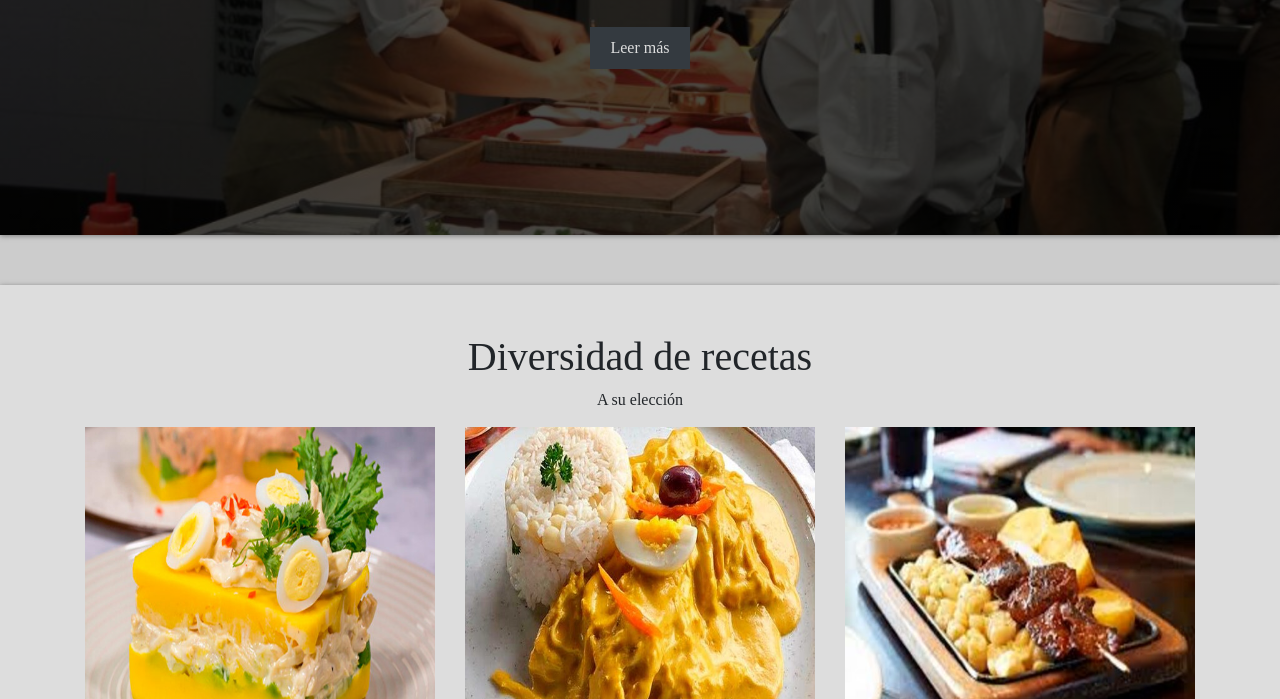
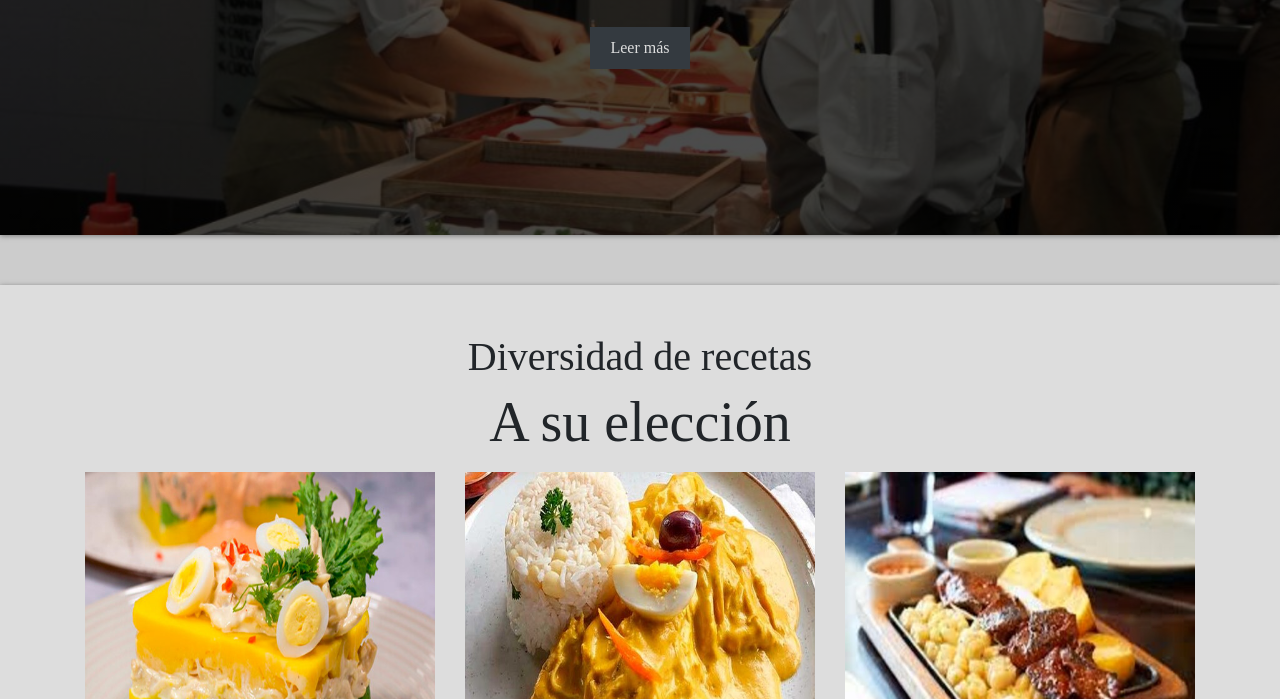
Before and after one commit to Lutimi/ekko, a website: page index.html in a window 1280 px wide. Shown: the part 401-1100 px from the top of the page. Drawn offline with nearby package versions, Linux system fonts and the light colour scheme; some packages are replaced by stand-ins of ours; a script that the page names is missing; a web font is replaced by a local one.

Commit message:
Add font styling index page

```diff
--- a/index.html
+++ b/index.html
@@ -86,7 +86,7 @@
           <section id="gallery" class="py-5">
             <div class="container">
                 <h1 class="text-center">Diversidad de recetas</h1>
-                <p class="text-center display-5 ">A su elección</p>
+                <p class="text-center display-4 ">A su elección</p>
                 <div class="row mb-4">
                     <div class="col-md-4">
                         <a  href="imagenes/galeria/aji.jpg" data-toggle="lightbox"
```
